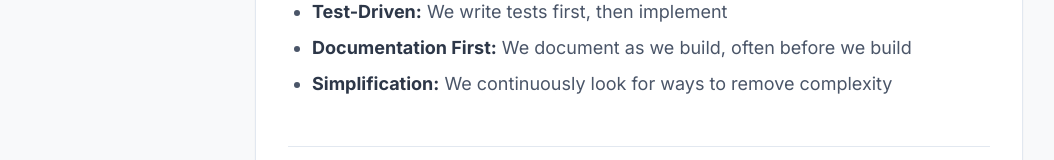
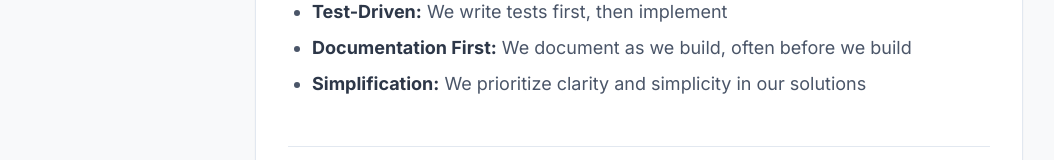
Before and after one commit to nicolovejoy/am-i-an-ai, a Next.js app in the folder frontend/: page /about in a window 1280 px wide. Shown: the part 532-692 px from the top of the page, without its empty margins (1-1055 px from the left). Built offline with nearby package versions, Linux system fonts and the light colour scheme.

Commit message:
update readme, fix something

```diff
--- a/frontend/src/app/about/page.tsx
+++ b/frontend/src/app/about/page.tsx
@@ -1,5 +1,3 @@
-"use client";
-
 import React from "react";
 
 export default function About() {
@@ -48,7 +46,7 @@ export default function About() {
                 </li>
                 <li className="text-lg mb-2 text-[#4A5568]">
                   <strong className="text-[#2D3748]">Simplification:</strong> We
-                  continuously look for ways to remove complexity
+                  prioritize clarity and simplicity in our solutions
                 </li>
               </ul>
             </div>
```
Also changed, not shown: 1 other file (tests, documents, lock files or other folders).
